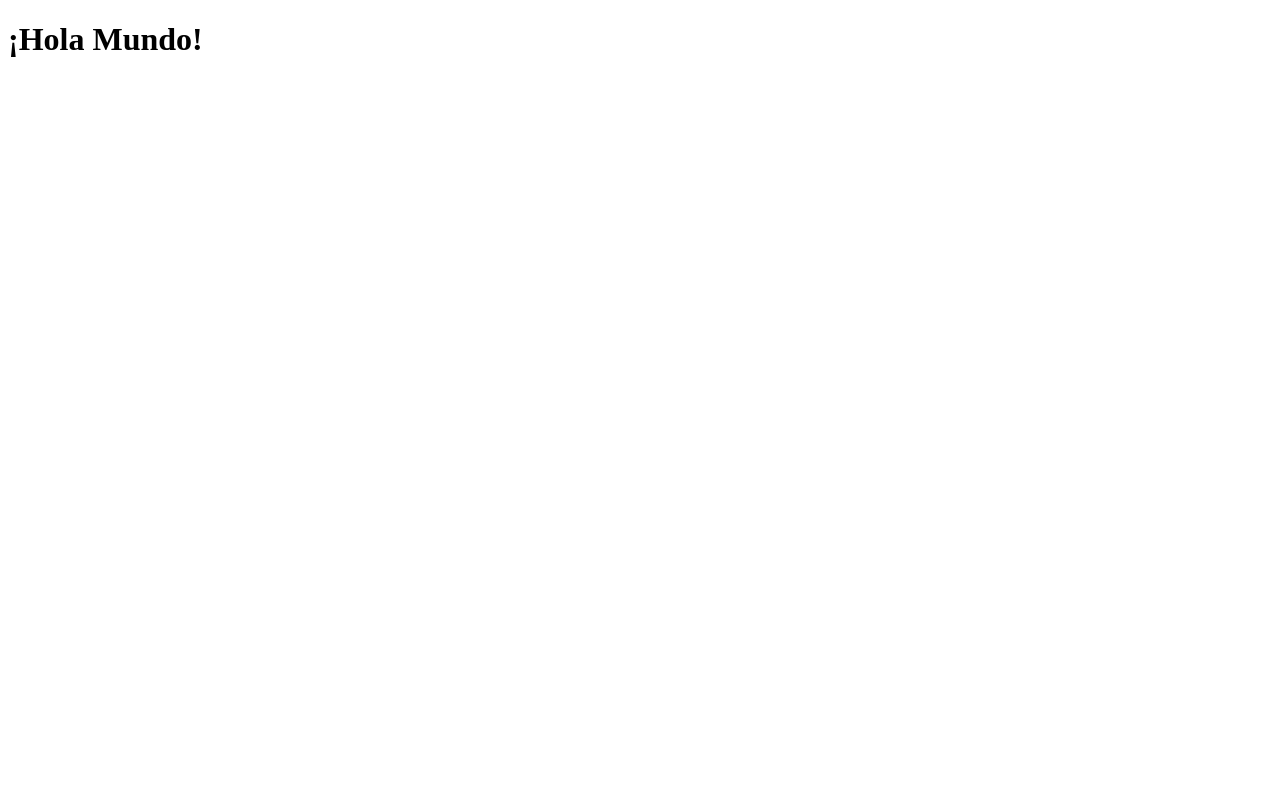
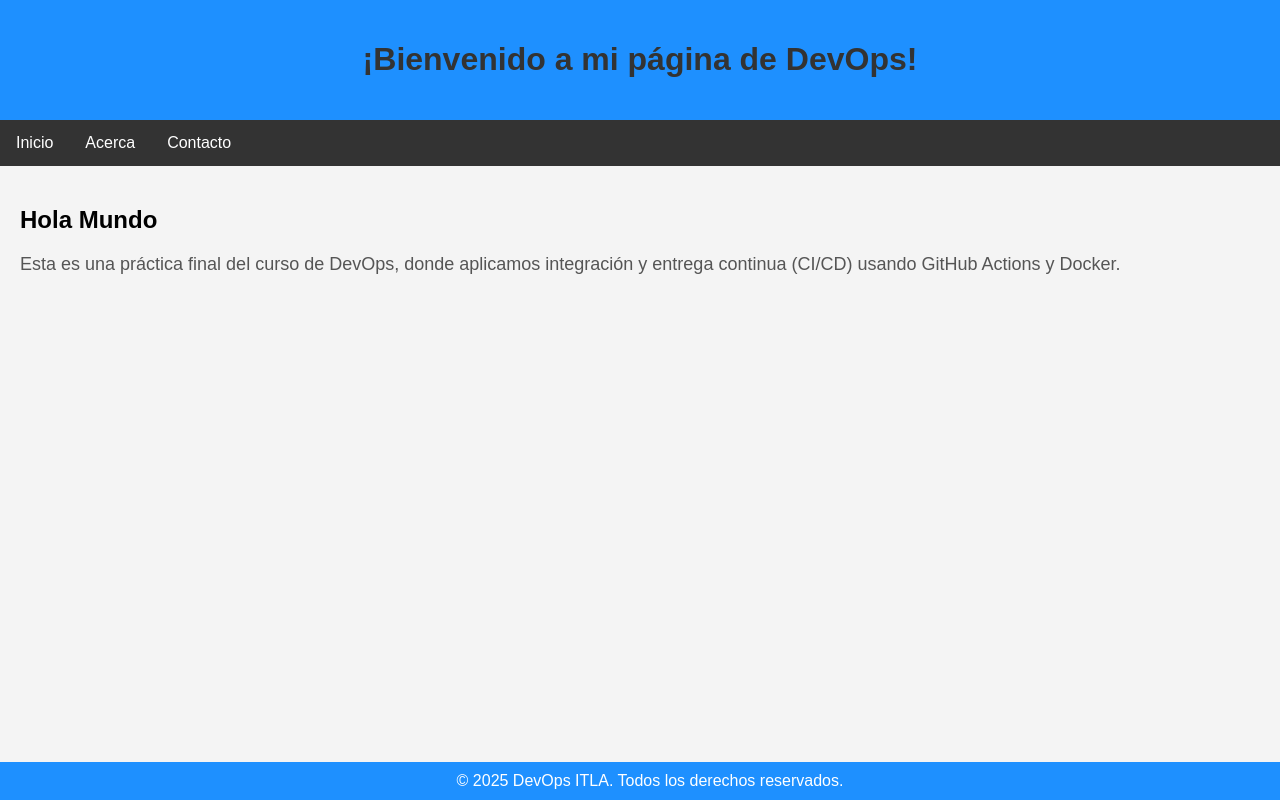
Before and after one commit to NestorDiaz2030/finalelectiva, a website: page index.html in a window 1280 px wide. Drawn offline with Linux system fonts and the light colour scheme.

Commit message:
Update index.html

```diff
--- a/index.html
+++ b/index.html
@@ -2,9 +2,84 @@
 <html lang="es">
 <head>
   <meta charset="UTF-8">
-  <title>Hola Mundo</title>
+  <meta name="viewport" content="width=device-width, initial-scale=1">
+  <title>Mi Sitio DevOps</title>
+  <style>
+    body {
+      font-family: Arial, sans-serif;
+      margin: 0;
+      background-color: #f4f4f4;
+    }
+
+    header {
+      background-color: #1e90ff;
+      color: white;
+      padding: 20px;
+      text-align: center;
+    }
+
+    nav {
+      background-color: #333;
+      overflow: hidden;
+    }
+
+    nav a {
+      float: left;
+      display: block;
+      color: white;
+      text-align: center;
+      padding: 14px 16px;
+      text-decoration: none;
+    }
+
+    nav a:hover {
+      background-color: #575757;
+    }
+
+    .container {
+      padding: 20px;
+    }
+
+    footer {
+      background-color: #1e90ff;
+      color: white;
+      text-align: center;
+      padding: 10px;
+      position: fixed;
+      bottom: 0;
+      width: 100%;
+    }
+
+    h1 {
+      color: #333;
+    }
+
+    p {
+      font-size: 18px;
+      color: #555;
+    }
+  </style>
 </head>
 <body>
-  <h1>¡Hola Mundo!</h1>
+
+  <header>
+    <h1>¡Bienvenido a mi página de DevOps!</h1>
+  </header>
+
+  <nav>
+    <a href="#">Inicio</a>
+    <a href="#">Acerca</a>
+    <a href="#">Contacto</a>
+  </nav>
+
+  <div class="container">
+    <h2>Hola Mundo</h2>
+    <p>Esta es una práctica final del curso de DevOps, donde aplicamos integración y entrega continua (CI/CD) usando GitHub Actions y Docker.</p>
+  </div>
+
+  <footer>
+    &copy; 2025 DevOps ITLA. Todos los derechos reservados.
+  </footer>
+
 </body>
 </html>
```
